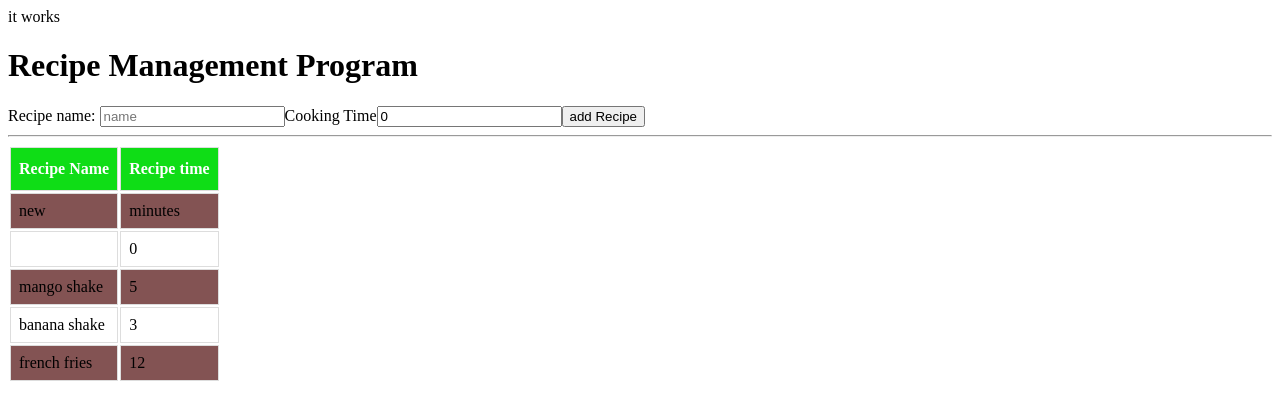
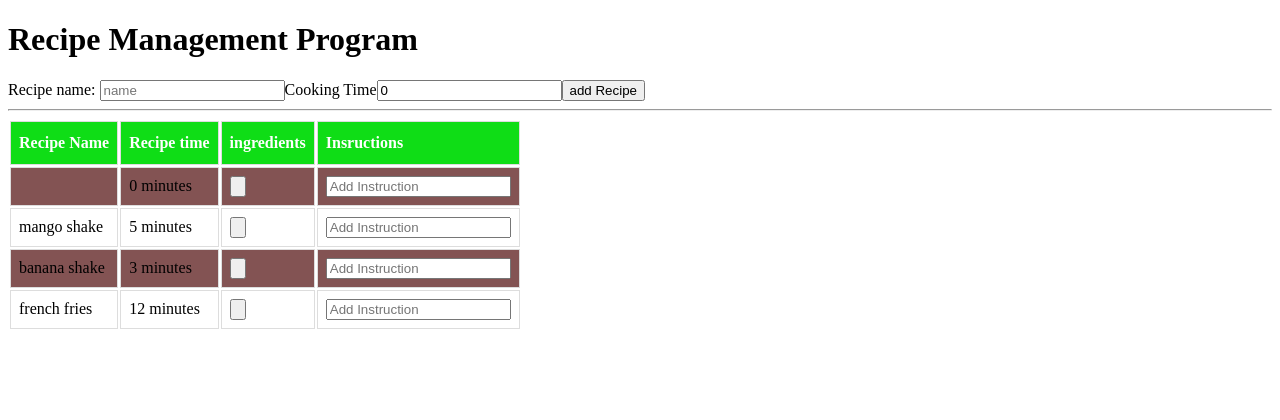
Before and after one commit to dilmanpreet/AngularProject, an Angular app: page / in a window 1280 px wide. Shown: the top 420 px of the page. Built offline with nearby package versions, Linux system fonts and the light colour scheme.

Commit message:
adding more buutons

```diff
--- a/src/app/app.component.html
+++ b/src/app/app.component.html
@@ -1,6 +1,6 @@
 <!--The content below is only a placeholder and can be replaced.-->
-<div>
+<!-- <div>
 
     it works
-</div>
+</div> -->
 <app-recipe-comp> </app-recipe-comp>
--- a/src/app/recipe-comp/recipe-comp.component.html
+++ b/src/app/recipe-comp/recipe-comp.component.html
@@ -1,25 +1,25 @@
-<h1>
-Recipe Management Program
-</h1>
+<h1>Recipe Management Program</h1>
 <div>
 
   <label>Recipe name:
-    <input [(ngModel)]="recipe.name" placeholder="name" type="text" [(ngModel)]="formBinding2.name">
+    <input [(ngModel)]="recipeArray.name" placeholder="name" type="text" [(ngModel)]="formBinding.name">
   </label>
-  <label>Cooking Time</label><input [(ngModel)]="recipe.time"  placeholder=0 type="number" [(ngModel)]="formBinding2.time">
+  <label>Cooking Time</label><input [(ngModel)]="recipeArray.time"  placeholder=0 type="number" [(ngModel)]="formBinding.time">
 
   <input type=button type="button" value="" (click)="addRecipe()" value="add Recipe" >
   <div *ngIf="selectedItem != null">
       Selected {{selectedItem.name}}
 
       <label >New Recipe name:
-          <input placeholder="name" type="text" [(ngModel)]="selectedItem.name">
+          <input placeholder="name" type="text" [(ngModel)]="formBinding2.name">
         </label>
-        <label>New Cooking Time</label><input  placeholder=0 type="number" [(ngModel)]="selectedItem.time">
+        <label>New Cooking Time</label><input  placeholder=0 type="number" [(ngModel)]="formBinding2.time">
 
-        <input type=button type="button" value="" (click)="EditRecipe()" value="Edit recipe" >
+        <input type=button type="button" value="" (click)="editRecipe()" value="Edit recipe" >
 
        <input type=button type="button" value="" (click)="deleteRecipe()" value="Delete Recipe" >
+
+       <input type=button type="button" value="" (click)="hideMenu()" value="Hide Edit Menu" >
 
    </div>
 
@@ -29,18 +29,24 @@ Recipe Management Program
   <tr>
     <th>Recipe Name</th>
     <th>Recipe time</th>
-    <!-- <th>ingredients</th>
-    <th>Insructions</th> -->
+    <th>ingredients</th>
+    <th>Insructions</th>
   </tr>
-  <tr>
-      <td> new {{ recipe.name }}</td>
-      <td>{{ recipe.time }}  minutes</td>
 
-    </tr>
 
-  <tr *ngFor="let recipe of recipe" (click)="select(recipe)" class="{{recipe == selectedItem?'selected':'' }}">
-     <td>{{recipe.name}}</td>
-    <td>{{recipe.time}}</td>
+  <tr *ngFor="let r of recipeArray" (click)="selectRecipe(r)" class="{{r == selectedItem?'selected':'' }}">
+     <td>{{r.name}}</td>
+    <td>{{r.time + ' minutes'}}</td>
+    <td> <input type=button type="button" >
+
+    </td>
+    <td>
+      <input type="text" name=""value="" (click)="addInstruction()" placeholder="Add Instruction" >
+    </td>
+  </tr>
+  <tr *ngIf="formBinding.time != 0">
+    <td>  {{ recipeArray.name }}</td>
+    <td>{{ recipeArray.time }}  minutes</td>
 
   </tr>
 </table>
--- a/src/app/recipe-comp/recipe-comp.component.ts
+++ b/src/app/recipe-comp/recipe-comp.component.ts
@@ -10,33 +10,14 @@ import {recipe} from "../recipeapp/recipe.class";
 export class RecipeCompComponent implements OnInit {
 
 
-  recipeName : string = "";
-  newTime:number =0;
-
-  // time : Array<string> = ["30 min","40 min","10 min"];
-
-  recipe : Array<recipe> = [new recipe(" ", 0)
-  ,new recipe("mango shake", 5),
+  recipeArray : Array<recipe> = [new recipe(" ", 0),
+  new recipe("mango shake", 5),
   new recipe("banana shake", 3),
   new recipe("french fries", 12)
 ];
-
-  // ingredient : Array<ingredient> = [new ingredient("milk", 5),
-  // new ingredient("apple", 5),
-  // new ingredient("juice", 3),
-  // new ingredient("sugar", 12)];
-
-  // formBinding: ingredient = new ingredient("",0);
+formBinding: recipe = new recipe("",0);
 formBinding2: recipe = new recipe("",0);
-
 selectedItem : recipe = null;
-  editName : recipe = null;
-  deleteItem : recipe = null;
-  // fastRecipe : Array<ingredient> = [new ingredient("milk", 5),
-  // new ingredient("apple", 5),
-  // new ingredient("juice", 3),
-  // new ingredient("sugar", 12)];
-
 
 
 constructor() { }
@@ -45,8 +26,28 @@ export class RecipeCompComponent implements OnInit {
 
 }
 addRecipe() {
-    this.recipe.push(new recipe(this.formBinding2.name,this.formBinding2.time));
+  this.recipeArray.push(new recipe(this.formBinding.name,this.formBinding.time));
 
+}
+// selecting an item
+selectRecipe(sel: recipe){
+  this.selectedItem = sel;
+  this.formBinding2= sel;
+}
+  // editing a recipe
+editRecipe(){
+this.selectedItem.name=this.formBinding2.name;
+this.selectedItem.time=this.formBinding2.time;
+
+}
+// deleting a recipe
+deleteRecipe(){
+  let index=this.recipeArray.indexOf(this.selectedItem);
+  this.recipeArray.splice(index,1);
+
+}
+hideMenu(){
+this.selectedItem = null;
 }
 
 //  addIngredient(){
@@ -54,33 +55,4 @@ export class RecipeCompComponent implements OnInit {
 //   this.ingredient.push(new ingredient(this.formBinding.name,this.formBinding.quantity));
 // }
 
-  // selecting an item
-  select(recipe){
-
-    this.selectedItem = recipe;
 }
-    // editing a recipe
-  editRecipe(){
-  this.selectedItem.name=this.formBinding2.name;
-
-  this.selectedItem.time=this.formBinding2.time;
-
-  }
-  // deleting a recipe
-
-  deleteRecipe(){
-    let index=-1;
-    for(let i=0;i<=recipe.length;i++){
-      if(recipe.name==this.selectedItem.name){
-        index=i;
-      }
-      this.recipe.splice(index,1);
-
-  }
-  }
-  // if(this.selectedRecipe !== null){
-  //   +    this.userRecipeName.splice(this.userRecipeName.indexOf(this.userRecipeNameInput), 1);
-  //   +    this.recipe.splice(this.userRecipeName.indexOf(this.userRecipeNameInput),1);
-
-
-}
--- a/src/app/recipeapp/recipe.class.ts
+++ b/src/app/recipeapp/recipe.class.ts
@@ -4,7 +4,7 @@ export class recipe{
     ingredientsList : Array<ingredient> =[];
     instructionsList : Array<String> = [];
     recipeTime:number;
-    nname: string;
+    recipeName: string;
       /**
      * @function addItem Adds the Item to the IngredientList
      * @param Ingredient It is the Ingredient being added to the Recipe
@@ -33,7 +33,7 @@ export class recipe{
     }
 
      constructor(public name:string,public time: number){
-        this.nname=name;
+        this.recipeName=name;
         this.recipeTime=time;
      }
 
```
Also changed, not shown: 1 other file (tests, documents, lock files or other folders). Lines whose indentation alone changed are shown as unchanged.
